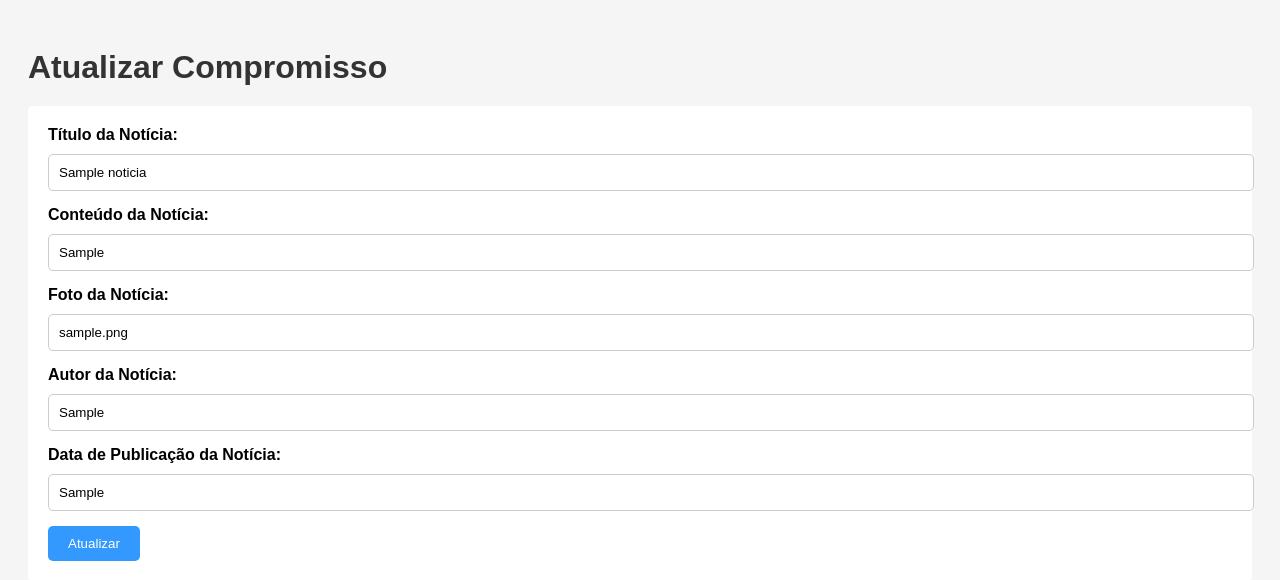
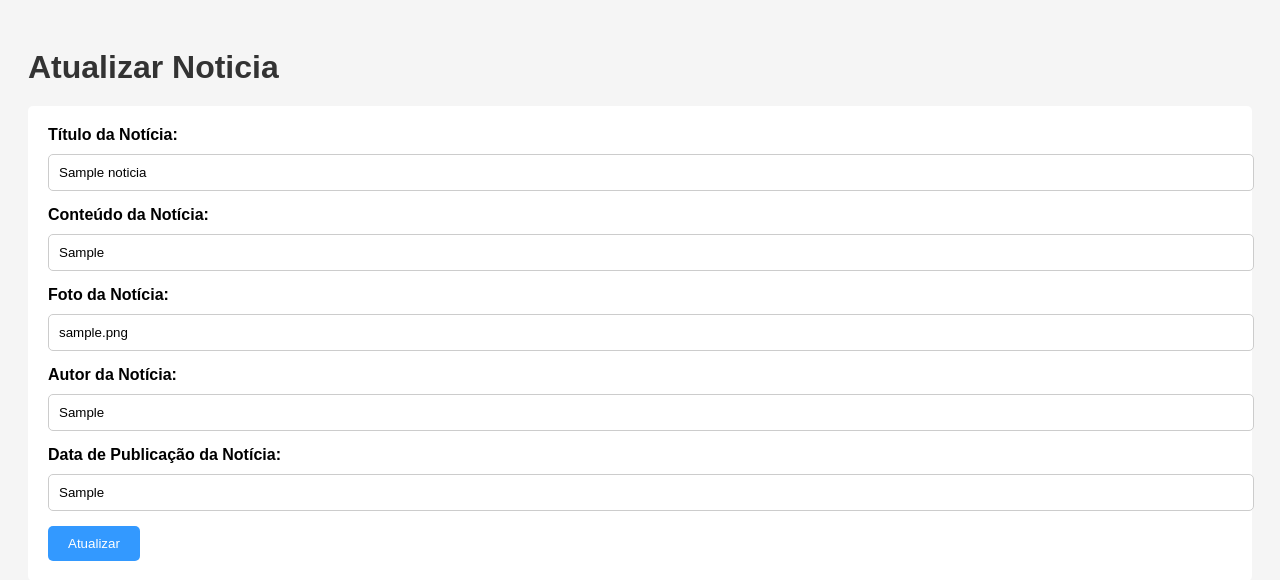
Before and after one commit to Davesamuu/portalnoticias, a PHP site: page /atualizar.php?id=1 in a window 1280 px wide. Shown: the top 580 px of the page. Run offline with PHP 8.4, Linux system fonts and the light colour scheme; tables that the repository leaves empty or names only in its code hold one stand-in row (values such as "Sample post").

Commit message:
imagens figma

```diff
--- a/atualizar.php
+++ b/atualizar.php
@@ -29,10 +29,10 @@ $data_publicacao_noticia = $appointment['data_publicacao_noticia'];
     <meta http-equiv="X-UA-Compatible" content="IE=edge">
     <meta name="viewport" content="width=device-width, initial-scale=1.0">
     <link rel="stylesheet" href="atualizar.css">
-    <title>Atualizar Compromisso</title>
+    <title>Atualizar Noticia</title>
 </head>
 <body>
-    <h1>Atualizar Compromisso</h1>
+    <h1>Atualizar Noticia</h1>
     <form method="post">
 
         <label for="titulo_noticia">Título da Notícia:</label>
--- a/listar.php
+++ b/listar.php
@@ -24,8 +24,8 @@ if (count($cadastros) == 0) {
                 <th>id</th>
                 <th>titulo_noticia</th>
                 <th>conteudo_noticia</th>
+                <th>autor_noticia</th>
                 <th>foto_noticia</th>
-                <th>autor_noticia</th>
                 <th>data_publicacao_noticia</th>
                 <th colspan="2">Opções</th>
                 </tr></thead>';
```
Also changed, not shown: figma/Desktop - 1.png (added), figma/Desktop - 2.png (added), figma/Desktop - 3.png (added), figma/Desktop - 4.png (added), figma/Desktop - 5.png (added).
